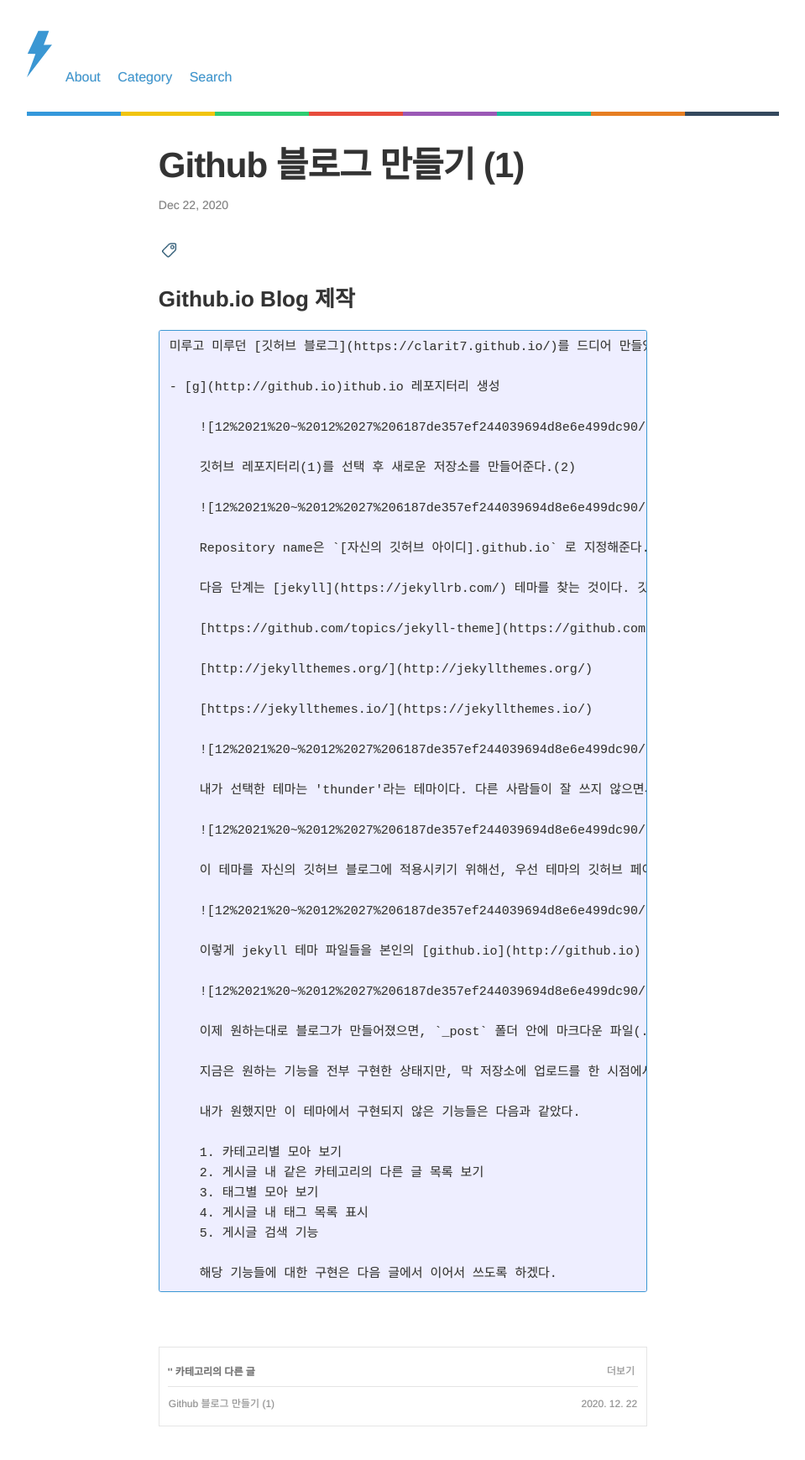
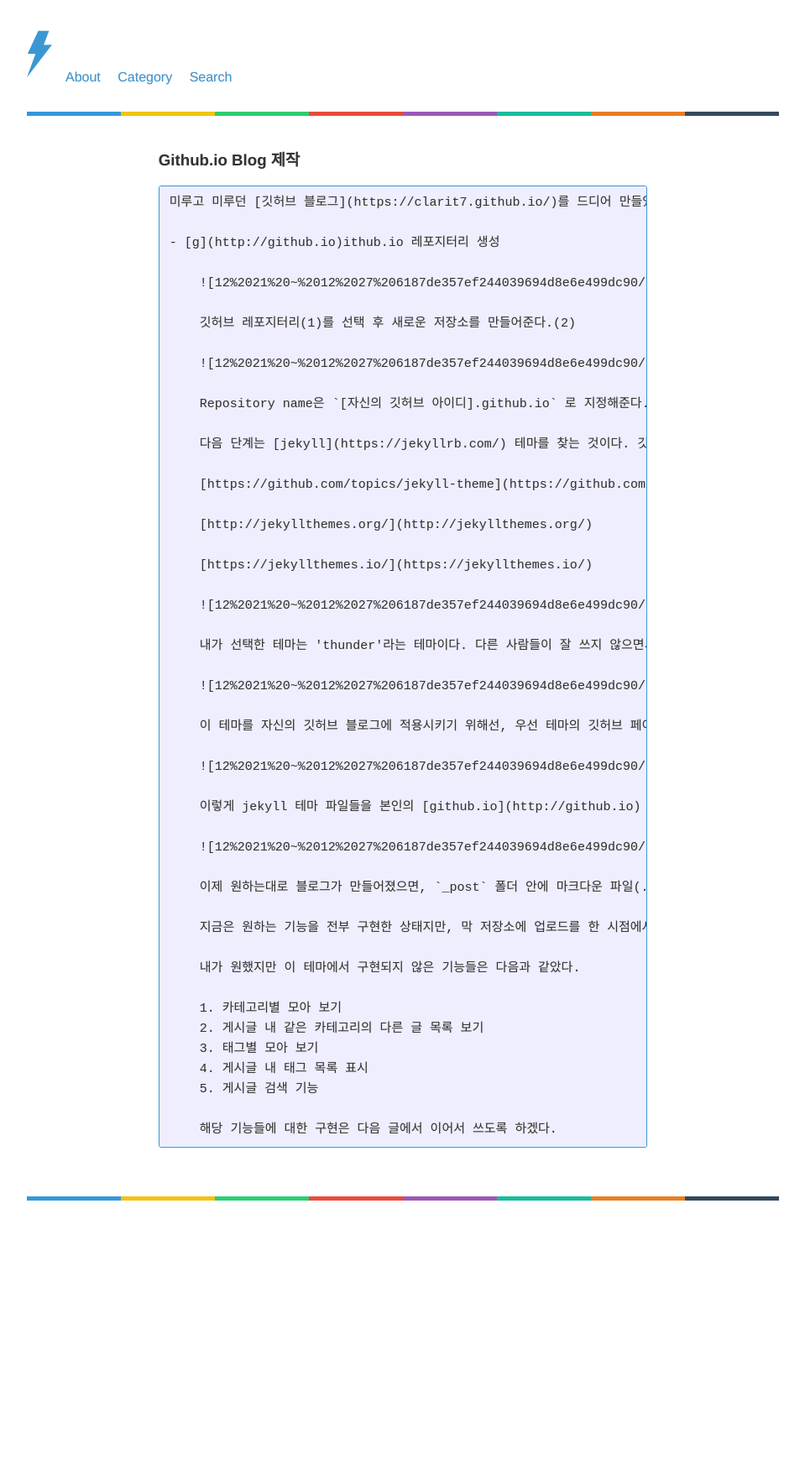
Before and after one commit to Clarit7/clarit7.github.io, a Jekyll site: the page built from _posts/2020-12-22-Github 블로그 만들기 (1).md, in a window 1280 px wide. Shown: the whole page at 84% size, without its empty margins (160-1119 px from the left). Built offline with Jekyll 4.4.1, drawn with Linux system fonts in a browser that asks for light colours; our own code applies the rules of GitHub Pages for plain Markdown files; after the commit the page ends 1437 px from its top, so only the background shows below that; some of the changed lines change nothing that is shown.

Commit message:
Update 2020-12-22-Github 블로그 만들기 (1).md

```diff
--- a/_posts/2020-12-22-Github 블로그 만들기 (1).md
+++ b/_posts/2020-12-22-Github 블로그 만들기 (1).md
@@ -1,3 +1,13 @@
+---
+layout : default
+title : Github 블로그 만들기 (1)
+categories : github
+tags :
+    - github
+    - github.io
+    - 블로그
+---
+
 ### Github.io Blog 제작
 
     미루고 미루던 [깃허브 블로그](https://clarit7.github.io/)를 드디어 만들었다. 디자인과 css파일은 손봐야할 곳이 많지만 우선 원하는 기능들을 구현하는 데에 집중했고 긴 시간동안 몇번이나 비교적 편한 벨로그로 만들까 하는 유혹을 뿌리쳤다. 힘들었던 만큼 제작 과정을 자세히 정리해보고자 한다.
```
